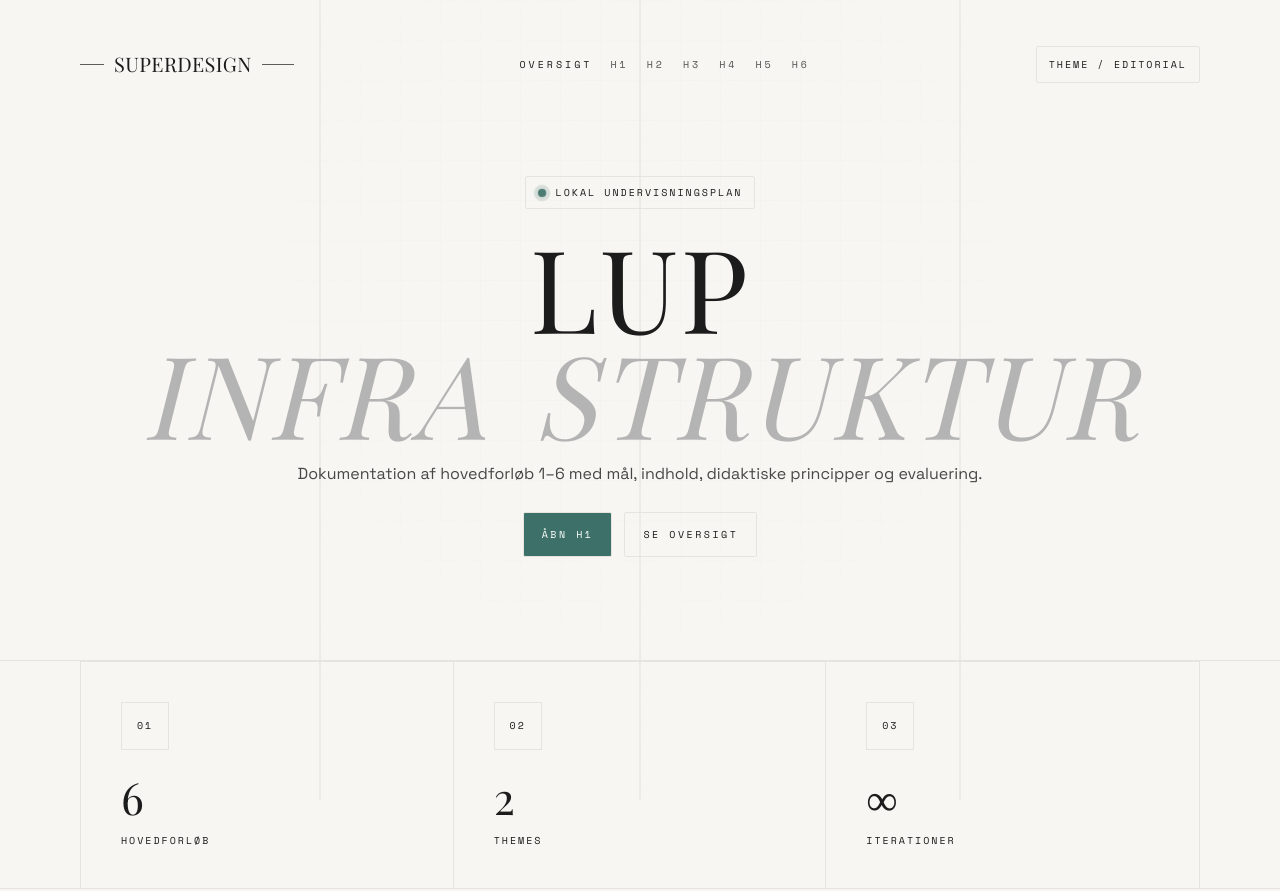
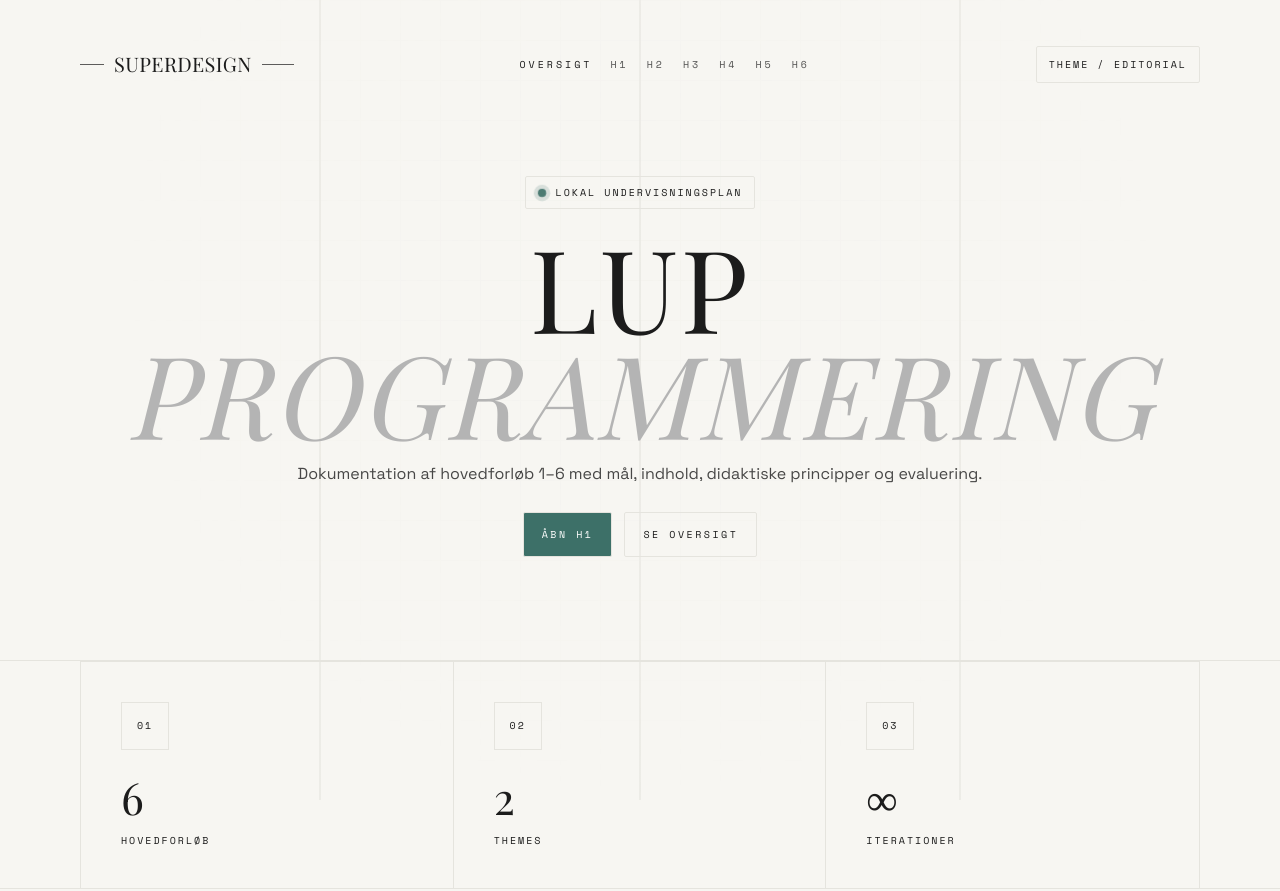
Before and after one commit to Mercantech/LUP, an Astro site: page / in a window 1280 px wide. Shown: the top 891 px of the page. Built offline with nearby package versions, Linux system fonts and the light colour scheme; Astro itself is replaced by a stand-in of ours; a web font is replaced by a local one.

Commit message:
Update H1 content in index.astro to reflect new programming focus

```diff
--- a/src/pages/index.astro
+++ b/src/pages/index.astro
@@ -17,8 +17,7 @@ import { forlob } from '../data/forlob';
 
         <h1 class="hero__title serif">
           LUP<br />
-          <span class="hero__muted"><em>INFRA</em></span>
-          <span class="hero__muted"><em>STRUKTUR</em></span>
+          <span class="hero__muted"><em>PROGRAMMERING</em></span>
         </h1>
 
         <p class="hero__copy">
```
